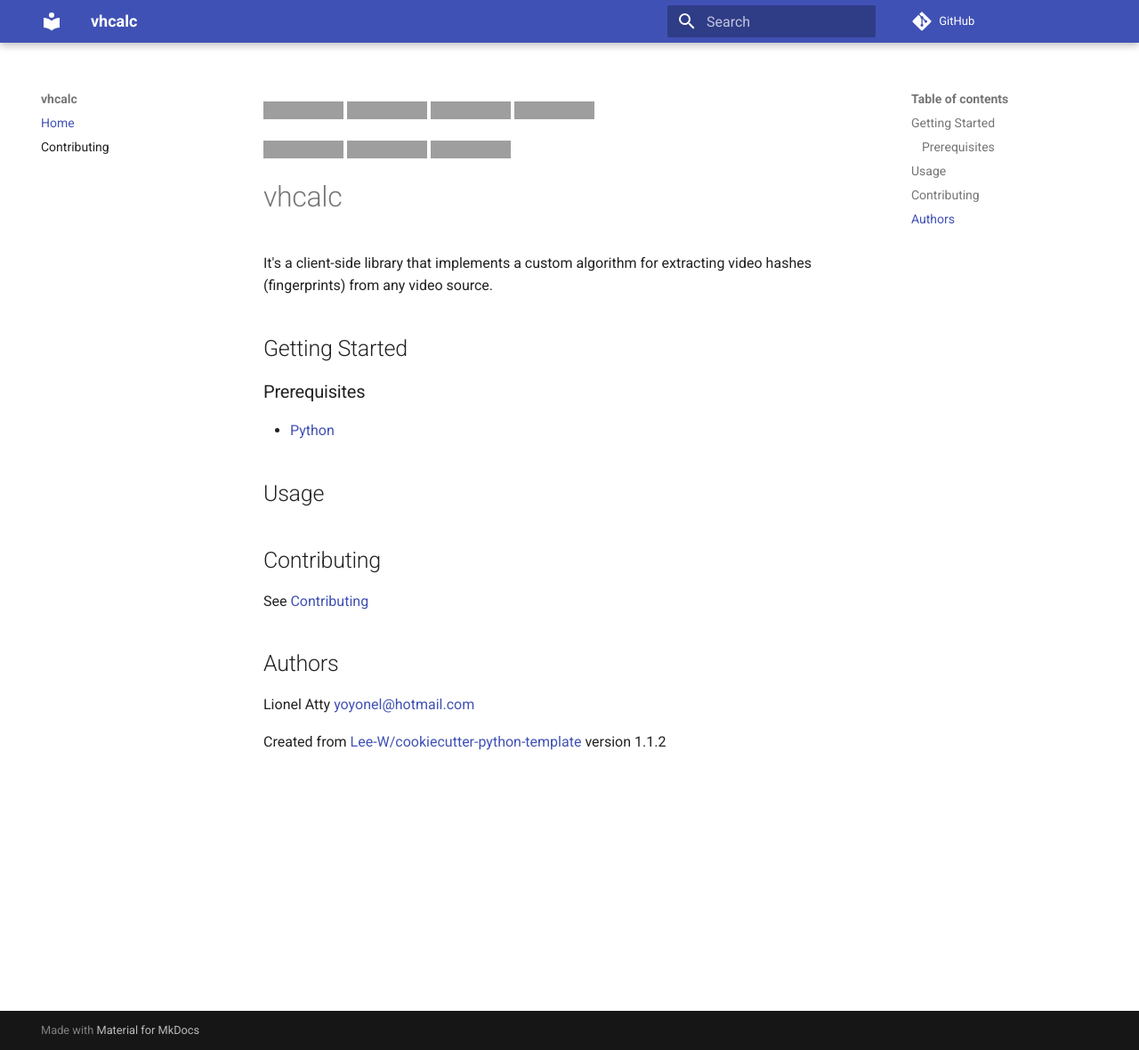
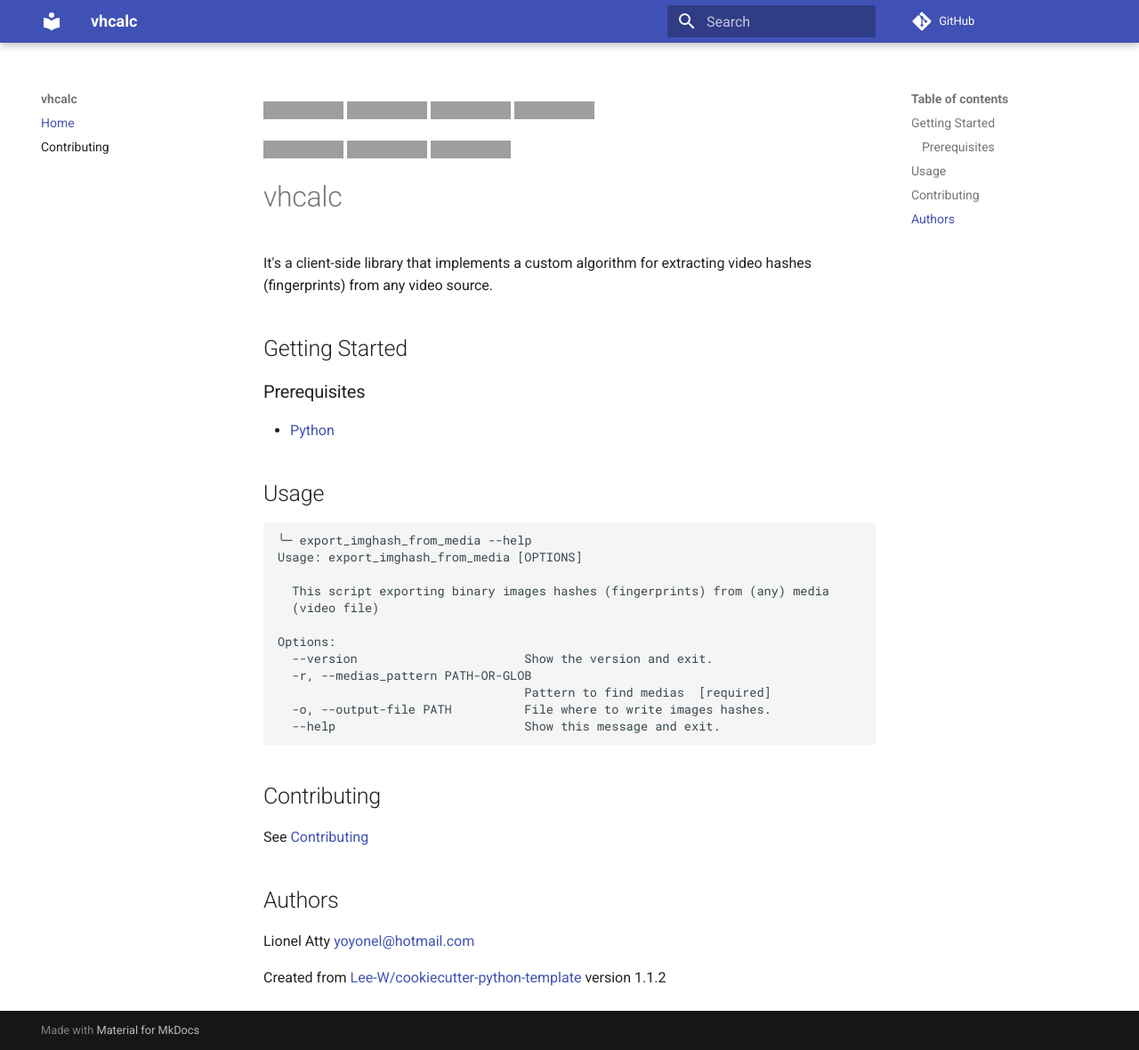
Before and after one commit to yoyonel/vhcalc, an MkDocs documentation site: the page built from docs/README.md, in a window 1280 px wide and 1180 px high, cut to the strip 0-1180 px from the top of the window. Shown: the whole strip at 89% size. Built offline with MkDocs 1.6.1 and Material for MkDocs 9.7.7, drawn with Linux system fonts in a browser that asks for light colours; comment, search, counter and statistics services are not loaded; grey boxes are pictures that could not be loaded.

Commit message:
feat(CLI): Enhance cli support (entrypoint, utest, doc)

````diff
--- a/docs/README.md
+++ b/docs/README.md
@@ -19,6 +19,20 @@ It's a client-side library that implements a custom algorithm for extracting vid
 
 ## Usage
 
+```shell
+╰─ export_imghash_from_media --help
+Usage: export_imghash_from_media [OPTIONS]
+
+  This script exporting binary images hashes (fingerprints) from (any) media
+  (video file)
+
+Options:
+  --version                       Show the version and exit.
+  -r, --medias_pattern PATH-OR-GLOB
+                                  Pattern to find medias  [required]
+  -o, --output-file PATH          File where to write images hashes.
+  --help                          Show this message and exit.
+```
 
 ## Contributing
 See [Contributing](contributing.md)
--- a/pyproject.toml
+++ b/pyproject.toml
@@ -136,6 +136,7 @@ ImageHash = "^4.2.1"
 imageio-ffmpeg = "^0.4.5"
 rich = {extras = ["spinner"], version = "^11.2.0"}
 colorama = "0.4.4"
+click-path = "^0.0.5"
 
 [tool.poetry.dev-dependencies]
 # task management
--- a/requirements.txt
+++ b/requirements.txt
@@ -2,6 +2,8 @@ bitstring==3.1.9 \
     --hash=sha256:e3e340e58900a948787a05e8c08772f1ccbe133f6f41fe3f0fa19a18a22bbf4f \
     --hash=sha256:0de167daa6a00c9386255a7cac931b45e6e24e0ad7ea64f1f92a64ac23ad4578 \
     --hash=sha256:a5848a3f63111785224dca8bb4c0a75b62ecdef56a042c8d6be74b16f7e860e7
+click-path==0.0.5; python_version >= "3.6" \
+    --hash=sha256:ff5f968e55648640f745a646f136866bbb552bfeca0224aef9216d0c122004ea
 click-pathlib==2020.3.13.0 \
     --hash=sha256:e74a7a209699107d6aa884b3070e1f81e67dea10acf2244fbd3a4eafad207c1c \
     --hash=sha256:37faab20677ce754176378cd9be82fd9e7e28b5d5fa4f1cc89613cb6b9fe9d97
@@ -144,6 +146,9 @@ scipy==1.6.1; python_version >= "3.7" \
 six==1.16.0; python_version >= "2.7" and python_full_version < "3.0.0" or python_full_version >= "3.3.0" \
     --hash=sha256:8abb2f1d86890a2dfb989f9a77cfcfd3e47c2a354b01111771326f8aa26e0254 \
     --hash=sha256:1e61c37477a1626458e36f7b1d82aa5c9b094fa4802892072e49de9c60c4c926
+typeguard==2.13.3; python_full_version >= "3.5.3" and python_version >= "3.6" \
+    --hash=sha256:5e3e3be01e887e7eafae5af63d1f36c849aaa94e3a0112097312aabfa16284f1 \
+    --hash=sha256:00edaa8da3a133674796cf5ea87d9f4b4c367d77476e185e80251cc13dfbb8c4
 win32-setctime==1.1.0; sys_platform == "win32" and python_version >= "3.5" \
     --hash=sha256:231db239e959c2fe7eb1d7dc129f11172354f98361c4fa2d6d2d7e278baa8aad \
     --hash=sha256:15cf5750465118d6929ae4de4eb46e8edae9a5634350c01ba582df868e932cb2
````
Also changed, not shown: 3 other files.
